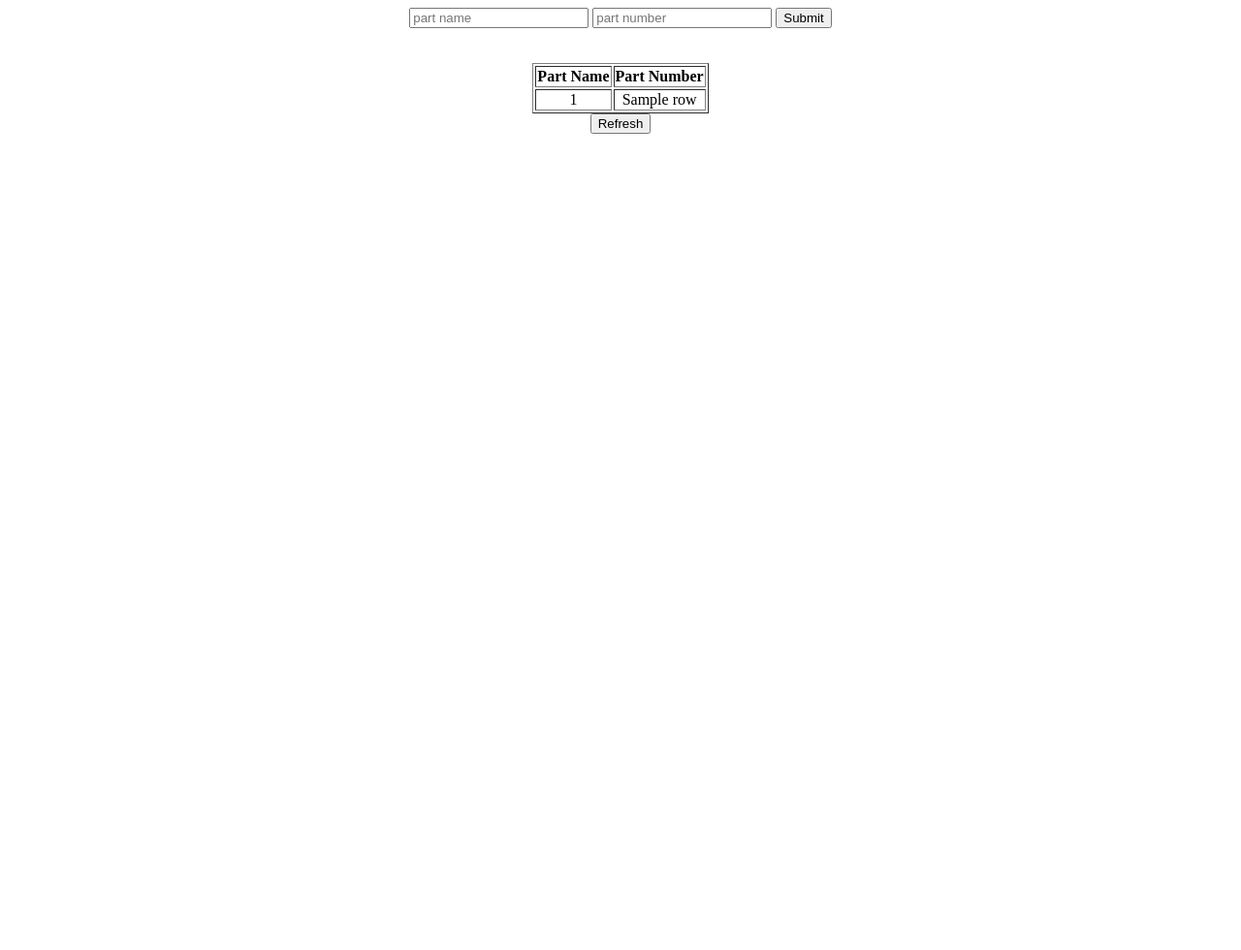
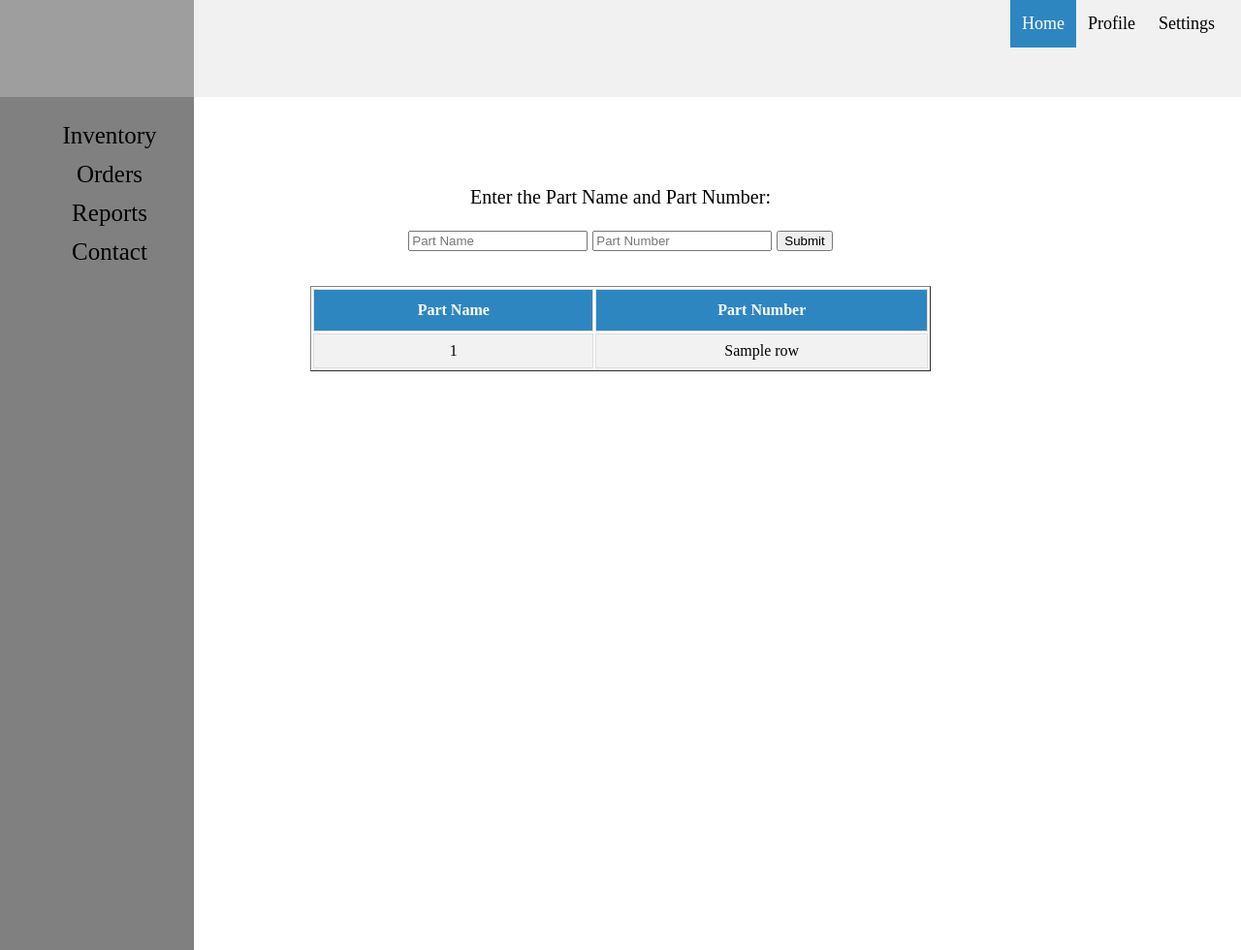
Before and after one commit to ejach/InventoryApplication, a Flask app: template templates/index.html in a window 1280 px wide. Shown: the whole page at 97% size. Run offline with Flask 2, Linux system fonts and the light colour scheme; the template is opened without the code that fills it: most values are stand-ins (such as "Sample title", 1, 10 or a date in 2020); grey boxes are pictures that could not be loaded.

Commit message:
US1 added UI

```diff
--- a/static/css/stylesheet.css
+++ b/static/css/stylesheet.css
@@ -1,7 +1,126 @@
 body {
     text-align: center;
+    height: 100%;
+    width: 100%;
+    margin: 0;
 }
-#table {
+
+table {
+    width: 50%;
     margin-left: auto;
     margin-right: auto;
 }
+
+form {
+    font-size: 20px;
+}
+
+h1 {
+    font-size: 56px;
+}
+
+.sidenav {
+  height: 100%;
+  width: 200px;
+  position: fixed;
+  z-index: 1;
+  top: 100px;
+  left: 0;
+  background-color: #808080;
+  overflow-x: hidden;
+  padding-top: 20px;
+}
+
+.sidenav a {
+  padding: 6px 6px 6px 32px;
+  text-decoration: none;
+  font-size: 25px;
+  color: black;
+  display: block;
+}
+
+.sidenav a:hover {
+  background-color: #f1f1f1;
+
+}
+
+.main {
+  margin-left: 200px; /* Same as the width of the sidenav */
+}
+
+@media screen and (max-height: 450px) {
+  .sidenav {padding-top: 15px;}
+  .sidenav a {font-size: 18px;}
+}
+
+/* Style the header with a grey background and some padding */
+.header {
+  overflow: hidden;
+  background-color: #f1f1f1;
+}
+
+/* Style the header links */
+.header a {
+  float: left;
+  color: black;
+  text-align: center;
+  padding: 12px;
+  text-decoration: none;
+  font-size: 18px;
+  line-height: 25px;
+}
+
+/* Style the logo link (notice that we set the same value of line-height and font-size to prevent the header to increase when the font gets bigger */
+.header a.logo {
+  font-size: 25px;
+  font-weight: bold;
+}
+
+/* Change the background color on mouse-over */
+.header a:hover {
+  background-color: #ddd;
+  color: black;
+}
+
+/* Style the active/current link*/
+.header a.active {
+  background-color: #2E86C1;
+  color: white;
+}
+
+/* Float the link section to the right */
+.header-right {
+  float: right;
+  padding: 0 15px;
+}
+
+/* Add media queries for responsiveness - when the screen is 500px wide or less, stack the links on top of each other */
+@media screen and (max-width: 500px) {
+  .header a {
+    float: none;
+    display: block;
+    text-align: left;
+  }
+  .header-right {
+    float: none;
+  }
+}
+#table td, #table th {
+  border: 1px solid #ddd;
+  padding: 8px;
+}
+
+#table tr:nth-child(even){background-color: #f2f2f2;}
+
+#table tr:hover {background-color: #ddd;}
+
+#table th {
+  padding-top: 12px;
+  padding-bottom: 12px;
+  background-color: #2E86C1;
+  color: white;
+}
+
+header {
+  position:fixed; top:0; left:5%;
+}
--- a/templates/index.html
+++ b/templates/index.html
@@ -5,14 +5,36 @@
     <link href={{ url_for("static", filename="css/stylesheet.css") }} rel="stylesheet">
     <script src={{ url_for("static", filename="js/reload.js") }}></script>
     <title>Inventory Application</title>
+
+    <div class="header">
+        <img src ="https://lh3.googleusercontent.com/proxy/HyPC7GZv78F2c7Ax3oUKSf5DaUJo7itx9myUPY6UJdeyz9JZSyOAsZ03NVnf7-KYqMQr0CtNRSXmkFhzf_tmk0x7WikPWy2Ohrs" align="left" alt="SOS Irrigation" width="200px" height="100px"  href="#default" class="logo">
+
+        <div class="header-right">
+            <a class="active" href="#home">Home</a>
+            <a href="#profile">Profile</a>
+            <a href="#settings">Settings</a>
+        </div>
+    </div>
+
+    <div class="sidenav">
+        <a href="#">Inventory</a>
+        <a href="#">Orders</a>
+        <a href="#">Reports</a>
+        <a href="#">Contact</a>
+    </div>
+
 </head>
 <body>
-<form action="http://{{ host }}:{{ port }}/" method="POST">
-    <input type="text" name="partName" placeholder="part name" required/>
-    <input type="text" name="partNumber" placeholder="part number" required>
+<br><br><br><br>
+
+<form action="http://localhost:5000/" method="POST">
+    <p>Enter the Part Name and Part Number: </p>
+    <input type="text" name="partName" placeholder="Part Name" required/>
+    <input type="text" name="partNumber" placeholder="Part Number" required>
     <input type="submit" id="submit">
 </form>
-<div id="myDiv">
+
+<div>
     <table border="1" id="table">
     <th>Part Name</th> <th>Part Number</th><br/>
 {% for row in results %}
@@ -20,13 +42,10 @@
          <td>{{ row[0] }}</td>
          <td>{{ row[1] }}</td><br/>
       </tr>
+    {{ error }}
 {% endfor %}
     </table>
-<button type="button" id="refreshBtn">Refresh</button>
+</div>
 
-<script>
-
-</script>
-</div>
 </body>
 </html>
```
